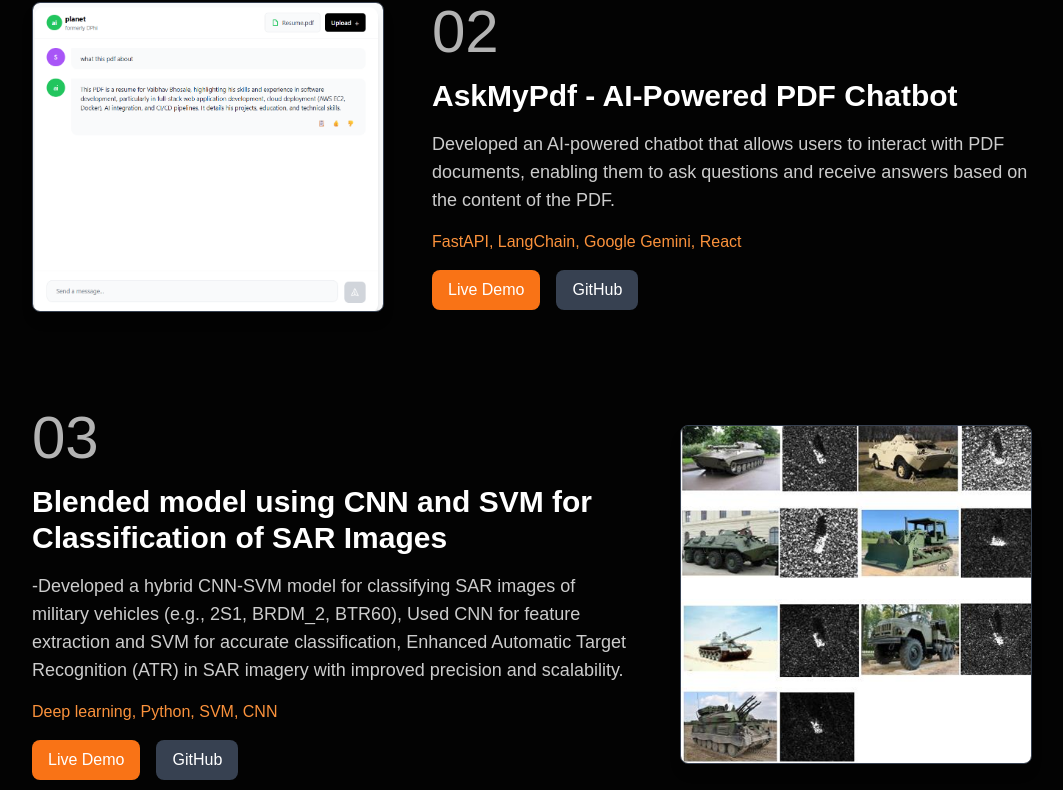
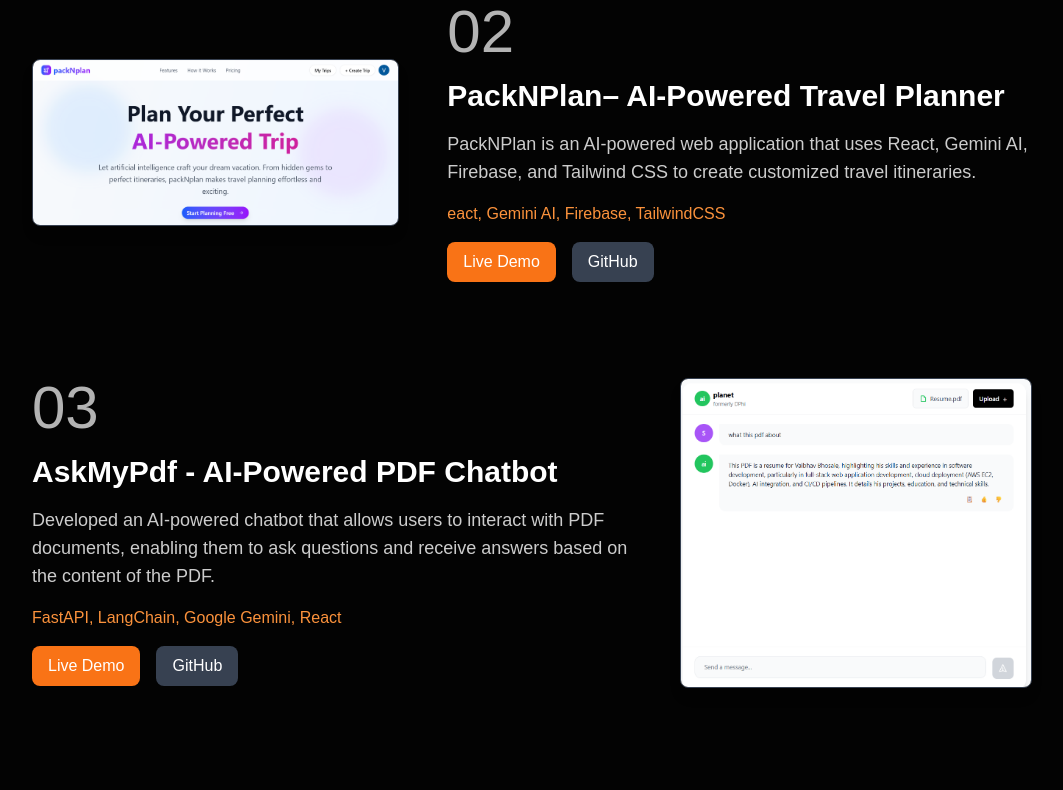
Before and after one commit to vaibhav-bhosale1/portfolio, a Next.js app: page / in a window 1280 px wide. Shown: the part 4579-5369 px from the top of the page, without its empty margins (108-1171 px from the left). Built offline with nearby package versions, Linux system fonts and the light colour scheme; no server answers; the database is empty.

Commit message:
Updated project section

```diff
--- a/src/components/Portfolio.tsx
+++ b/src/components/Portfolio.tsx
@@ -17,19 +17,19 @@ const projects = [
     git: "https://github.com/vaibhav-bhosale1/ai-mock-interview",
     src: project2,
   }, {
+    title: "PackNPlan– AI-Powered Travel Planner",
+    desc: "PackNPlan is an AI-powered web application that uses React, Gemini AI, Firebase, and Tailwind CSS to create customized travel itineraries.",
+    devStack: "eact, Gemini AI, Firebase, TailwindCSS ",
+    link: "https://pack-n-plan-opal.vercel.app/",
+    git: "https://github.com/vaibhav-bhosale1/PackNPlan",
+    src: project4,
+  },{
     title: "AskMyPdf - AI-Powered PDF Chatbot",
     desc: "Developed an AI-powered chatbot that allows users to interact with PDF documents, enabling them to ask questions and receive answers based on the content of the PDF.",
     devStack: "FastAPI, LangChain, Google Gemini, React",
     link: "https://askmypdf-bice.vercel.app/",
     git: "https://github.com/vaibhav-bhosale1/AskMyPDF",
     src: project1,
-  },{
-    title: "Blended model using CNN and SVM for Classification of SAR Images",
-    desc: "-Developed a hybrid CNN-SVM model for classifying SAR images of military vehicles (e.g., 2S1, BRDM_2, BTR60), Used CNN for feature extraction and SVM for accurate classification, Enhanced Automatic Target Recognition (ATR) in SAR imagery with improved precision and scalability.",
-    devStack: "Deep learning, Python, SVM, CNN",
-    link: "https://colab.research.google.com/drive/1k_a1GPbxZolEmA4AsRtorGO2HeYKTU8N?usp=sharing",
-    git: "https://github.com/vaibhav-bhosale1/Blended-model-using-CNN-and-SVM-for-Classification-of-SAR-Images-",
-    src: project4,
   },{
     title: "AutoDock-Full-Stack-CI-CD-Deployment-Engine",
     desc: "Complete CI/CD pipeline with Docker, GitHub Actions, and AWS EC2 deployment.",
```
Also changed, not shown: public/3.png.
